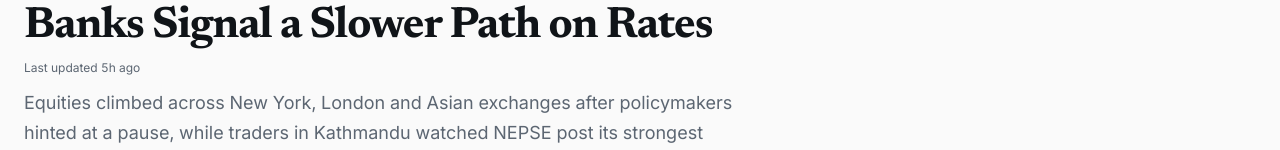
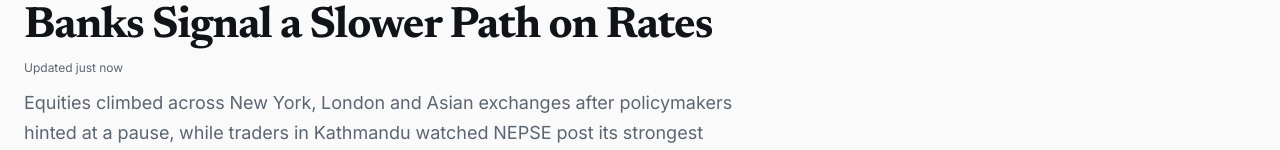
Before and after one commit to 08learner/newztrade, a Next.js app: page / in a window 1280 px wide. Shown: the part 647-797 px from the top of the page. Built offline with nearby package versions, Linux system fonts and the light colour scheme; no server answers; the database is empty.

Commit message:
Update timestamp text on homepage
Changed the last updated label to read Updated just now.

```diff
--- a/components/newztrade/Hero.tsx
+++ b/components/newztrade/Hero.tsx
@@ -34,7 +34,7 @@ export async function Hero() {
               {featuredArticle.title}
             </h1>
             <p className="mt-2 text-xs text-muted-foreground">
-              Last updated {timeAgo(featuredArticle.publishedAt)}
+              Updated just now
             </p>
             <p className="mt-3 text-base sm:text-lg text-muted-foreground leading-relaxed">
               {featuredArticle.excerpt}
```
Also changed, not shown: 1 other file (tests, documents, lock files or other folders).
